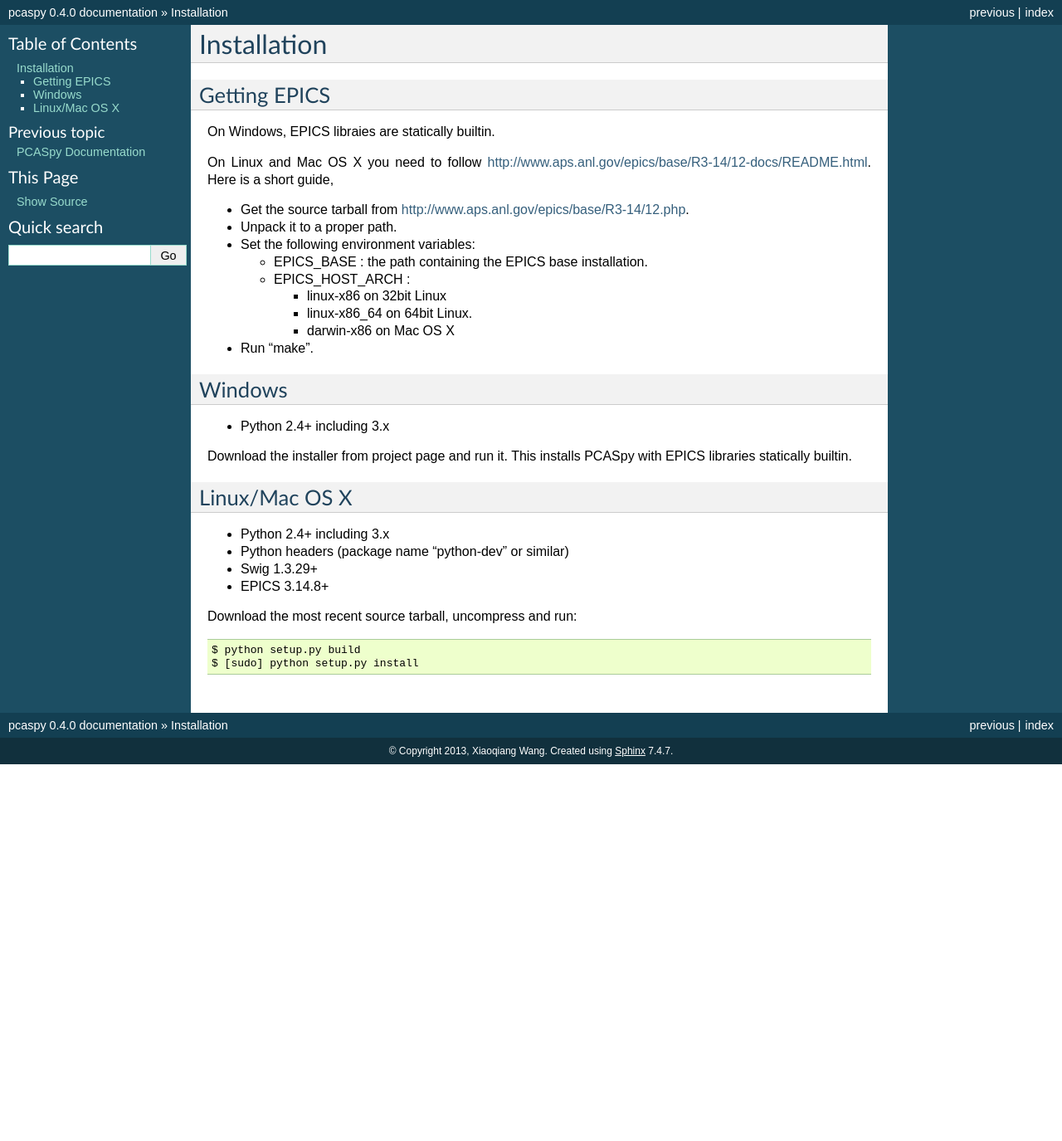
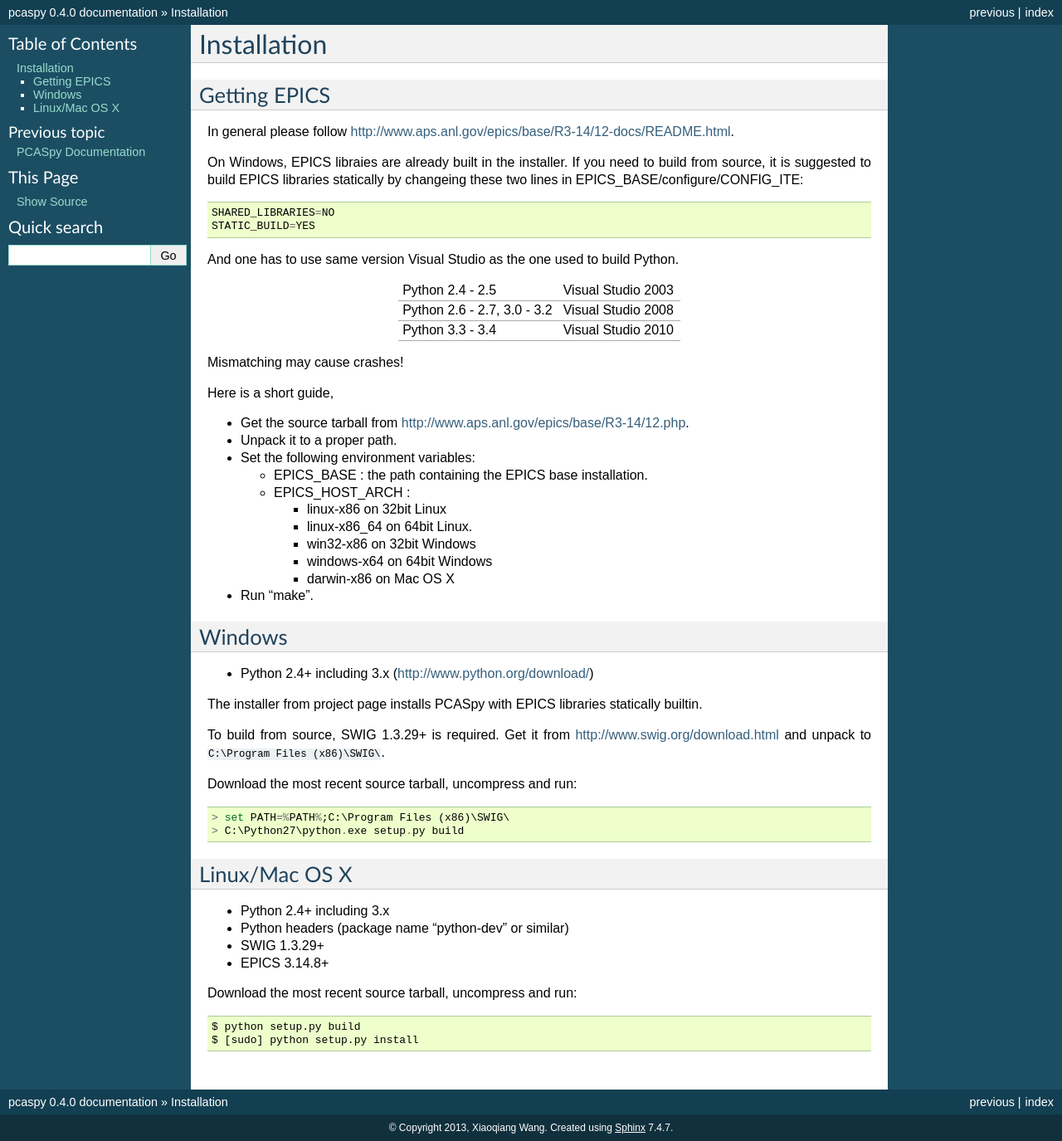
Before and after one commit to paulscherrerinstitute/pcaspy, a Sphinx documentation site: the page built from doc/source/installation.rst, in a window 1280 px wide. Shown: the whole page at 83% size. Built offline with Sphinx 7.4.7, drawn with Linux system fonts in a browser that asks for light colours; pages that are not in the unit, such as notebooks, are missing from menus; before the commit the page ends 921 px from its top, so only the background shows below that.

Commit message:
update install guide

```diff
--- a/doc/source/installation.rst
+++ b/doc/source/installation.rst
@@ -3,9 +3,28 @@
 
 Getting EPICS
 -------------
-On Windows, EPICS libraies are statically builtin.
+In general please follow http://www.aps.anl.gov/epics/base/R3-14/12-docs/README.html.
 
-On Linux and Mac OS X you need to follow http://www.aps.anl.gov/epics/base/R3-14/12-docs/README.html.
+On Windows, EPICS libraies are already built in the installer.
+If you need to build from source, it is suggested to  build EPICS libraries
+statically by changeing these two lines in EPICS_BASE/configure/CONFIG_ITE::
+
+    SHARED_LIBRARIES=NO
+    STATIC_BUILD=YES
+
+And one has to use same version Visual Studio as the one used to build Python.
+
++------------------+--------------------+
+| Python 2.4 - 2.5 | Visual Studio 2003 |
++------------------+--------------------+
+| Python 2.6 - 2.7,|                    |
+| 3.0 - 3.2        | Visual Studio 2008 |
++------------------+--------------------+
+| Python 3.3 - 3.4 | Visual Studio 2010 |
++------------------+--------------------+
+Mismatching may cause crashes!
+
+
 Here is a short guide,
 
 - Get the source tarball from http://www.aps.anl.gov/epics/base/R3-14/12.php.
@@ -17,22 +36,32 @@
 
     - linux-x86 on 32bit Linux
     - linux-x86_64 on 64bit Linux.
+    - win32-x86 on 32bit Windows
+    - windows-x64 on 64bit Windows
     - darwin-x86 on Mac OS X
 
 - Run "make".
 
 Windows
 -------
-- Python 2.4+ including 3.x
+- Python 2.4+ including 3.x (http://www.python.org/download/)
 
-Download the installer from project page and run it.
-This installs PCASpy with EPICS libraries statically builtin.
+The installer from project page installs PCASpy with EPICS libraries statically builtin.
+
+To build from source, SWIG 1.3.29+ is required. Get it from
+http://www.swig.org/download.html and unpack to ``C:\Program Files (x86)\SWIG\``.
+
+Download the most recent source tarball, uncompress and run::
+
+    > set PATH=%PATH%;C:\Program Files (x86)\SWIG\
+    > C:\Python27\python.exe setup.py build
+
 
 Linux/Mac OS X
 --------------
 - Python 2.4+ including 3.x
 - Python headers (package name "python-dev" or similar)
-- Swig 1.3.29+
+- SWIG 1.3.29+
 - EPICS 3.14.8+
 
 Download the most recent source tarball, uncompress and run::
```
